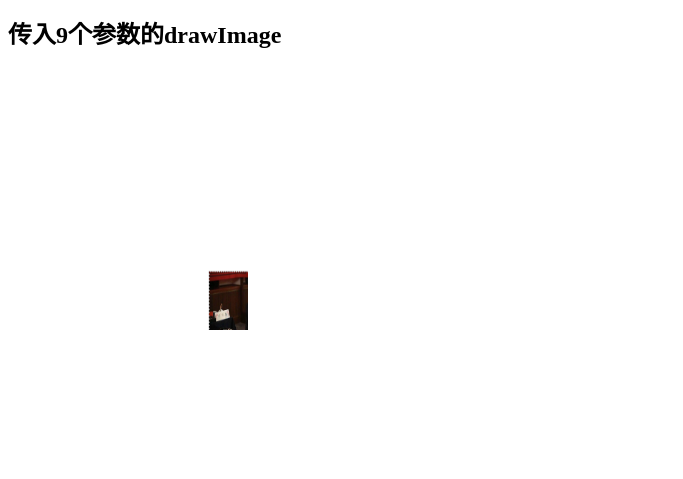
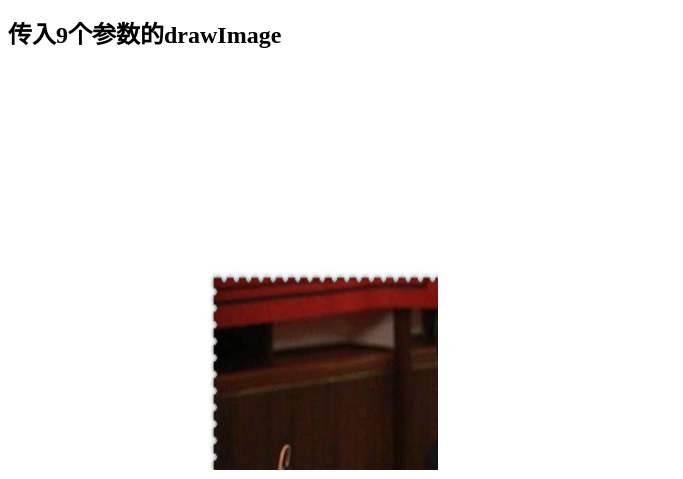
Before and after one commit to Shenchuanhuan/learn-canvas, a plain HTML site: page 01stepToCanvas/06.html in a window 1280 px wide. Shown: the part 875-1354 px from the top of the page, without its empty margins (0-683 px from the left). Drawn offline with Linux system fonts and the light colour scheme.

Commit message:
纠正drawImage9个参数的解释

```diff
--- a/01stepToCanvas/06.html
+++ b/01stepToCanvas/06.html
@@ -41,11 +41,11 @@
     if (second.getContext) {
       var sctx = second.getContext('2d');
       _image1.onload = function() {
-        sctx.drawImage(_image1, 0, 0, 300, 300, 200, 200, 40, 60)
+        sctx.drawImage(_image1, 0, 0, 300, 300, 200, 200, 230, 310)
       }
     }
     /**
-      先放一张源图像，然后定一个点，划长宽，在划出来的这个范围里，找一个点，裁剪指定长宽的图像。
+      先放一张源图像，然后定一个点，根据指定的长宽进行裁剪，裁剪出来的这一部分源图像，以点（200,200）为起点，指定的230和310进行缩放，最终画到画布上。
     */
   </script>
 </body>
```
